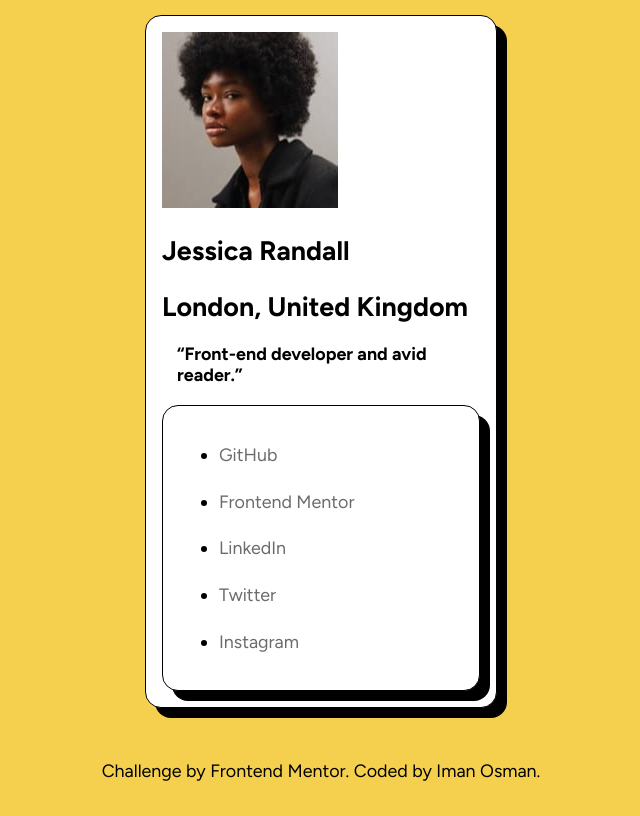
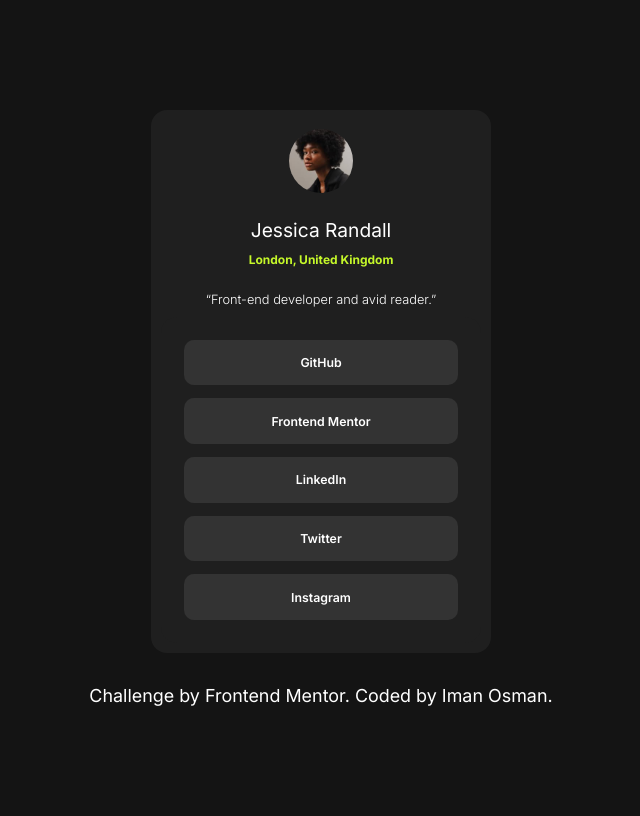
Before and after one commit to i000o/fem-social-links, a plain HTML site: page index.html in a window 1280 px wide. Shown: the whole page, without its empty margins (319-959 px from the left). Drawn offline with Linux system fonts and the light colour scheme.

Commit message:
Add files via upload

```diff
--- a/styles.css
+++ b/styles.css
@@ -1,4 +1,4 @@
-@import url('https://fonts.googleapis.com/css2?family=Figtree:ital,wght@0,300..900;1,300..900&family=Outfit:wght@100..900&display=swap');
+@import url('https://fonts.googleapis.com/css2?family=Figtree:ital,wght@0,300..900;1,300..900&family=Inter:ital,opsz,wght@0,14..32,100..900;1,14..32,100..900&family=Outfit:wght@100..900&display=swap');
 
 /* Box sizing rules */
 *,
@@ -6,6 +6,9 @@
 *::after {
   box-sizing: border-box;
 }
+
+
+/* Global styles */
 
 a:link {
     color: inherit; /* no blue default link color */
@@ -16,132 +19,94 @@ a:visited {
     color: inherit; /* no purple visited links */
 }
 
+ul {
+    text-decoration: none;
+    list-style-type: none;
+    padding: 0;
+}
+
+
 body {
-    background-color: #F4D04E;
-    font-family: 'figtree', sans-serif;
     display: flex;
     flex-direction: column;
+    background-color: hsl(0, 0%, 8%);
+    font-family: 'Inter', sans-serif;
+    font-weight: 400, 600, 700;
+    color: hsl(0, 0%, 100%);
     justify-content: center;
     align-items: center;
-    text-align: left;
+    text-align: center;
     min-height: 100svh;
-    gap: 2rem; /* what is this doing? */
-    font-size: 1.4vw; /* using vw instead of rem as a way to responsively have text adjust without m. queries */
+    gap: 2rem;
+    font-size: 1.4vw;
 }
 
 section {
-    height: auto;
-    max-width: 22rem;
-    background-color: #FFFFFF;
-    border: solid;
-    border-width: 1px;
+    background-color: hsl(0, 0%, 12%);
     border-radius: 16px;
-    box-shadow: 10px 10px #000000;
-    padding: 16px;
+    min-width: 20rem; /* lastest change */
+    padding: 10px;
 }
 
-.illustration {
-    display: block;
-    height: auto;
-    max-width: 100%;
-    border-radius: 16px;
+section div { /* flex container 2 */
+    display: flex;
+    flex-direction: row;
+    justify-content: center;
+    padding: 0;
 }
 
-p {
-    color: rgb(107 107 107);
-    padding: 0px;
-    margin: 20px 0 10px 0;
-    line-height: 150%;
+section div img { /* flex-item */
+    width: 20%;
+    border-style: hidden;
+    border-radius: 40px;
+    margin: 0.5em;
 }
 
-.author-profile {
-    display: flex;
-    flex-direction: row;
-    align-items: center;
-}
-
-.profile {
-    width: 10%;
+h1 {
+    font-size: 1.2rem;
+    font-weight: 400;
+    margin-bottom: 0;
 }
 
 h2 {
+    font-size: 0.75rem;
+    color: hsl(75, 94%, 57%);
+    margin: 5px 0 10px 0;
+    padding: 5px;
+}
+
+h3 {
+    font-size: 0.8rem;
+    font-weight: 300;
+    margin: 20px 10px 10px 10px;
+}
+
+section ul {
     margin: 0;
 }
 
-h2:hover {
-    color: #F4D04E;
-    cursor: pointer;
+section.links a {
+    display: flex;
+    flex-direction: row;
+    justify-content: center;
+    font-weight: 600;
+    background-color: hsl(0, 0%, 20%);
+    margin: 13px;
+    padding: 3px;
+    border-radius: 10px;
+    font-size: 0.77rem;
 }
 
-.title-focus:focus-visible {
-    display: flex;
-    flex-direction: row;
-    outline-style: solid;
-    outline-color:rgb(24, 24, 148);
-    border-radius: inherit;
-    outline-offset: 5px;
-}
-
-h3 {
-    font-size: 0.9rem;
-    padding: 10px 5px 10px 5px;
-    margin: 10px 10px;
-    font-size: 1.4vw;
-}
-
-h3:hover {
-    color: #F4D04E;
+section.links a:hover {
+    color: #000000;
+    background-color: hsl(75, 94%, 57%);
     cursor: pointer;
-}
-
-.author-focus:focus-visible {
-    outline-style: solid;
-    outline-offset: -13px; /* the only way I could find to tighten the outline to the content where margin and padding 0 had no impact */
-    outline-color: rgb(24, 24, 148);
-    border-radius: 16px;
-}
-
-h4 {
-    font-weight: normal;
-    margin: 10px 0 10px 0;
-    font-size: 1.4vw;
-    margin-bottom: 20px;
-}
-
-h5 {
-    display: inline-block;
-    background-color: #F4D04E;
-    border-radius: 5px;
-    padding: 5px 15px;
-    margin: 20px 0 10px 0;
-}
-
-h5:hover {
-    cursor: pointer;
-    background-color: #000000;
-    color: #F4D04E;
-}
-
-section a:focus-visible { /* why not :focus ? */
-    outline-style: solid;
-    outline-color: rgb(24, 24, 148);
-}
-
-.learning-focus:focus-visible {
-    border-radius: inherit;
+    /* can I make the pointer black without JS? */
 }
 
 footer {
     display: flex;
-    align-items: center;
+    flex-direction: row;
     justify-content: center;
-    margin: 20px;
+    font-size: 1em;
 }
-
-footer a:focus-visible {
-    outline-style: solid;
-    outline-color: rgb(24, 24, 148);
-    border-radius: 16px;
-    padding: 5px;
-    margin: 5px;
-}
```
